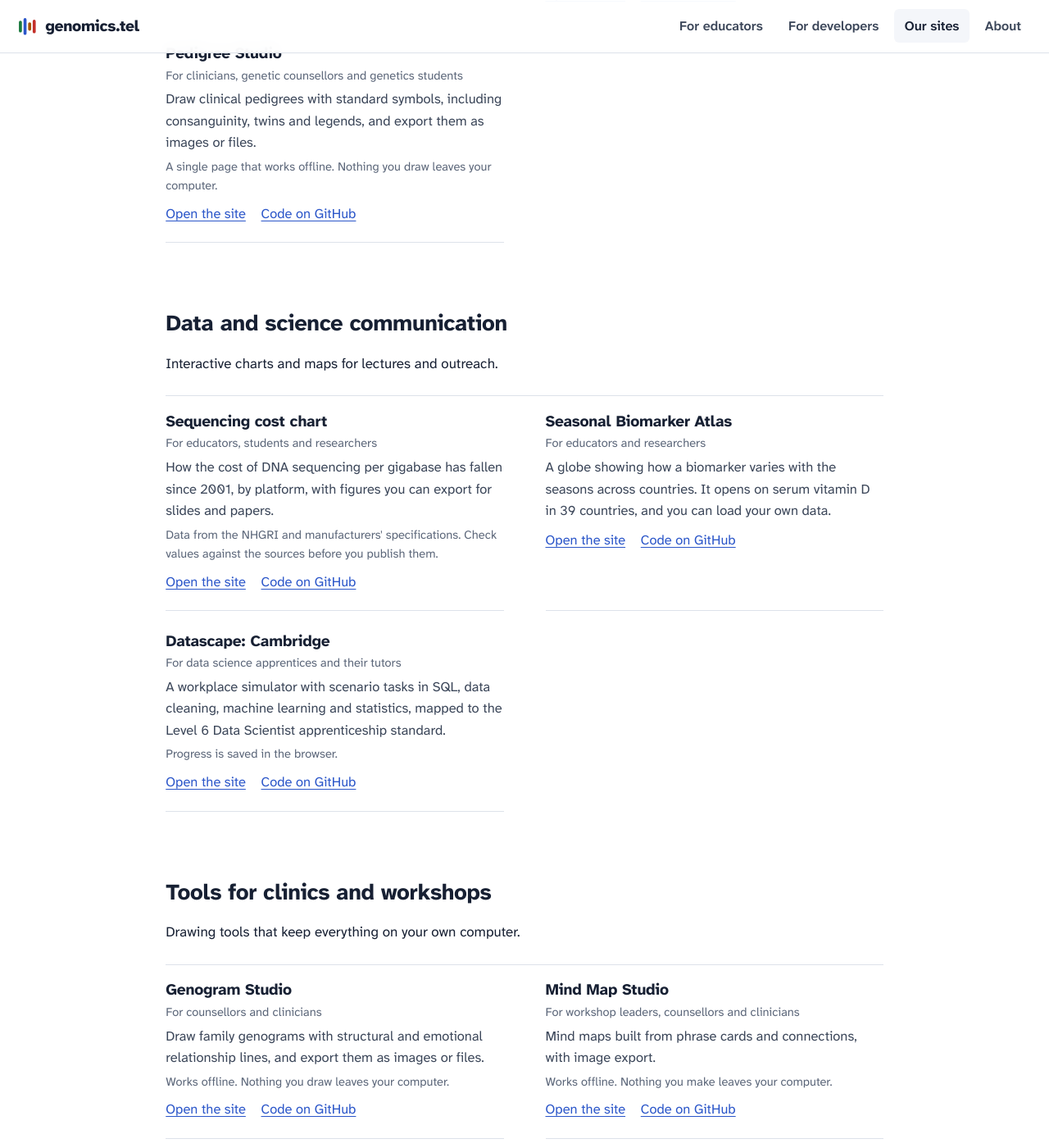
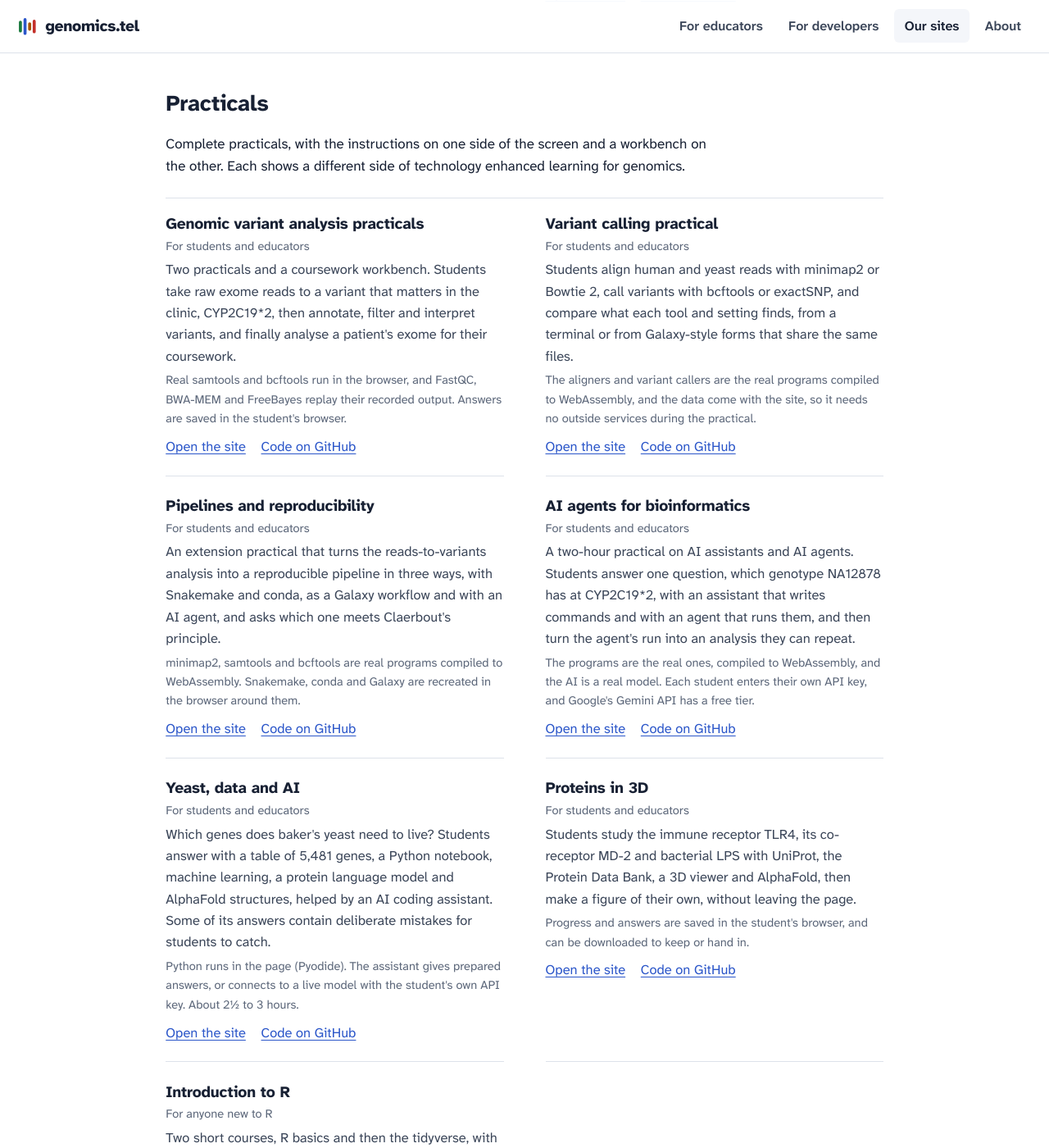
Before and after one commit to comparativechrono/genomics-tel, a Jekyll site: the page built from sites.html, in a window 1280 px wide and 1400 px high, scrolled down 1059 px. Shown: the whole window at 82% size. Built offline with Jekyll 4.4.1, drawn with Linux system fonts in a browser that asks for light colours; some of the changed text lies outside the part shown.

Commit message:
Reorganise "Our sites": add seven practicals, drop unfinished and research tools
- New "Practicals" section with the variant analysis practicals, the
  variant calling practical, pipelines and reproducibility, AI agents for
  bioinformatics, yeast data and AI, proteins in 3D and introduction to R,
  each described from its own README. The variant analysis practicals are
  also featured on the home page.
- Datascape: Cambridge has its own section, "Learning through games", as
  an example of gamified learning.
- The Genomics WebAssembly tools have their own "Code" section, with the
  full range of the 25 tools; "Teaching materials" keeps the notebooks.
- Removed Pedigree Studio (a research tool), Genogram Studio, Mind Map
  Studio, the Seasonal Biomarker Atlas and the SLURM emulator (both
  unfinished) and the whole Research section.

Co-Authored-By: Claude Opus 5.5 <noreply@anthropic.com>
Claude-Session: https://claude.ai/code/session_01J5U6K4HbsTWiALDr9rvbXZ

```diff
--- a/_data/sites.yml
+++ b/_data/sites.yml
@@ -34,16 +34,66 @@
       description: Real bioinformatics programs compiled to run in the browser, including fastp, minimap2, BWA, samtools, bcftools, Salmon and PLINK 2, with Python and R notebooks, a genome browser, a 3D structure viewer and a network viewer.
       notes: Needs an internet connection to fetch Python, R and database results.
       featured: true
-    - name: Pedigree Studio
-      url: https://pedigreestudio.xyz/
-      github: https://github.com/comparativechrono/PedigreeStudio
-      for: clinicians, genetic counsellors and genetics students
-      description: Draw clinical pedigrees with standard symbols, including consanguinity, twins and legends, and export them as images or files.
-      notes: A single page that works offline. Nothing you draw leaves your computer.
+
+- group: Practicals
+  intro: Complete practicals, with the instructions on one side of the screen and a workbench on the other. Each shows a different side of technology enhanced learning for genomics.
+  items:
+    - name: Genomic variant analysis practicals
+      url: https://comparativechrono.github.io/variant-practicals/
+      github: https://github.com/comparativechrono/variant-practicals
+      for: students and educators
+      description: Two practicals and a coursework workbench. Students take raw exome reads to a variant that matters in the clinic, CYP2C19*2, then annotate, filter and interpret variants, and finally analyse a patient's exome for their coursework.
+      notes: Real samtools and bcftools run in the browser, and FastQC, BWA-MEM and FreeBayes replay their recorded output. Answers are saved in the student's browser.
       featured: true
+    - name: Variant calling practical
+      url: https://comparativechrono.github.io/variant-lab/
+      github: https://github.com/comparativechrono/variant-lab
+      for: students and educators
+      description: Students align human and yeast reads with minimap2 or Bowtie 2, call variants with bcftools or exactSNP, and compare what each tool and setting finds, from a terminal or from Galaxy-style forms that share the same files.
+      notes: The aligners and variant callers are the real programs compiled to WebAssembly, and the data come with the site, so it needs no outside services during the practical.
+    - name: Pipelines and reproducibility
+      url: https://comparativechrono.github.io/pipelines-practical/
+      github: https://github.com/comparativechrono/pipelines-practical
+      for: students and educators
+      description: An extension practical that turns the reads-to-variants analysis into a reproducible pipeline in three ways, with Snakemake and conda, as a Galaxy workflow and with an AI agent, and asks which one meets Claerbout's principle.
+      notes: minimap2, samtools and bcftools are real programs compiled to WebAssembly. Snakemake, conda and Galaxy are recreated in the browser around them.
+    - name: AI agents for bioinformatics
+      url: https://comparativechrono.github.io/ai-agents-practical/
+      github: https://github.com/comparativechrono/ai-agents-practical
+      for: students and educators
+      description: A two-hour practical on AI assistants and AI agents. Students answer one question, which genotype NA12878 has at CYP2C19*2, with an assistant that writes commands and with an agent that runs them, and then turn the agent's run into an analysis they can repeat.
+      notes: The programs are the real ones, compiled to WebAssembly, and the AI is a real model. Each student enters their own API key, and Google's Gemini API has a free tier.
+    - name: Yeast, data and AI
+      url: https://comparativechrono.github.io/yeast-data-ai/
+      github: https://github.com/comparativechrono/yeast-data-ai
+      for: students and educators
+      description: Which genes does baker's yeast need to live? Students answer with a table of 5,481 genes, a Python notebook, machine learning, a protein language model and AlphaFold structures, helped by an AI coding assistant. Some of its answers contain deliberate mistakes for students to catch.
+      notes: Python runs in the page (Pyodide). The assistant gives prepared answers, or connects to a live model with the student's own API key. About 2½ to 3 hours.
+    - name: Proteins in 3D
+      url: https://comparativechrono.github.io/pharmacology-practical/
+      github: https://github.com/comparativechrono/pharmacology-practical
+      for: students and educators
+      description: Students study the immune receptor TLR4, its co-receptor MD-2 and bacterial LPS with UniProt, the Protein Data Bank, a 3D viewer and AlphaFold, then make a figure of their own, without leaving the page.
+      notes: Progress and answers are saved in the student's browser, and can be downloaded to keep or hand in.
+    - name: Introduction to R
+      url: https://comparativechrono.github.io/r-training/
+      github: https://github.com/comparativechrono/r-training
+      for: anyone new to R
+      description: Two short courses, R basics and then the tidyverse, with real R running in an RStudio-style workbench beside the instructions. Each course ends with a certificate to download.
+      notes: Adapted from Babraham Bioinformatics' Introduction to R (with Tidyverse) by Simon Andrews and Laura Biggins. Built on the R workbench.
+
+- group: Learning through games
+  intro: An example of gamified learning, where the course is a game with tasks to choose, experience points to earn and levels to reach.
+  items:
+    - name: "Datascape: Cambridge"
+      url: https://comparativechrono.github.io/datascape-cambridge/
+      github: https://github.com/comparativechrono/datascape-cambridge
+      for: data science apprentices and their tutors
+      description: A workplace simulator set in Cambridge. Apprentices take on scenario tasks in SQL, data cleaning, machine learning, statistics and data ethics. Each task earns experience points towards the next level, and finishing one unlocks harder ones. The tasks are mapped to the Level 6 Data Scientist apprenticeship standard.
+      notes: Progress is saved in the browser.
 
 - group: Data and science communication
-  intro: Interactive charts and maps for lectures and outreach.
+  intro: An interactive chart for lectures and outreach.
   items:
     - name: Sequencing cost chart
       url: https://comparativechrono.github.io/sequencing-cost-visualisation/
@@ -51,41 +101,10 @@
       for: educators, students and researchers
       description: How the cost of DNA sequencing per gigabase has fallen since 2001, by platform, with figures you can export for slides and papers.
       notes: Data from the NHGRI and manufacturers' specifications. Check values against the sources before you publish them.
-    - name: Seasonal Biomarker Atlas
-      url: https://comparativechrono.github.io/seasonal-biomarker-atlas/
-      github: https://github.com/comparativechrono/seasonal-biomarker-atlas
-      for: educators and researchers
-      description: A globe showing how a biomarker varies with the seasons across countries. It opens on serum vitamin D in 39 countries, and you can load your own data.
-    - name: "Datascape: Cambridge"
-      url: https://comparativechrono.github.io/datascape-cambridge/
-      github: https://github.com/comparativechrono/datascape-cambridge
-      for: data science apprentices and their tutors
-      description: A workplace simulator with scenario tasks in SQL, data cleaning, machine learning and statistics, mapped to the Level 6 Data Scientist apprenticeship standard.
-      notes: Progress is saved in the browser.
 
-- group: Tools for clinics and workshops
-  intro: Drawing tools that keep everything on your own computer.
+- group: Teaching materials
+  intro: Notebooks for courses. These live on GitHub rather than as websites.
   items:
-    - name: Genogram Studio
-      url: https://comparativechrono.github.io/GenogramStudio/
-      github: https://github.com/comparativechrono/GenogramStudio
-      for: counsellors and clinicians
-      description: Draw family genograms with structural and emotional relationship lines, and export them as images or files.
-      notes: Works offline. Nothing you draw leaves your computer.
-    - name: Mind Map Studio
-      url: https://comparativechrono.github.io/MindMapStudio/
-      github: https://github.com/comparativechrono/MindMapStudio
-      for: workshop leaders, counsellors and clinicians
-      description: Mind maps built from phrase cards and connections, with image export.
-      notes: Works offline. Nothing you make leaves your computer.
-
-- group: Teaching materials and code
-  intro: Notebooks and software for courses. These live on GitHub rather than as websites.
-  items:
-    - name: SLURM emulator
-      github: https://github.com/comparativechrono/SLURM_Emulator_Teaching_Package
-      for: students and HPC trainers
-      description: Practise writing, submitting and managing SLURM jobs on your own computer before you use a real cluster. Comes with a practical notebook.
     - name: Computational biology notebooks
       github: https://github.com/comparativechrono/computational_biology_notebooks
       for: students
@@ -98,22 +117,12 @@
       github: https://github.com/comparativechrono/Principles-of-Data-Science
       for: students
       description: Weekly notebooks to go with the textbook Principles of Data Science.
+
+- group: Code
+  intro: Software that you can build into your own teaching sites.
+  items:
     - name: Genomics WebAssembly tools
       github: https://github.com/comparativechrono/genomics-wasm
       for: developers
-      description: Bioinformatics programs such as BWA, minimap2, HISAT2, Salmon, kallisto, FreeBayes and PLINK 2 compiled to run in a web browser, each tested against the original program. The Bioinformatics workbench runs on them.
-
-- group: Research
-  intro: Our research group and the tools that come out of its work.
-  items:
-    - name: Chronomic Medicine Group
-      url: https://comparativechrono.org/
-      github: https://github.com/comparativechrono/ChronomicMedicine
-      for: everyone
-      description: Our research group's website, with our projects, publications and software.
-    - name: Cardiac Drug Plotter
-      url: https://chronomics.shinyapps.io/CardiacDrugPlotter/
-      github: https://github.com/comparativechrono/CardiacDrugPlotter
-      for: researchers and trial designers
-      description: Plots the daily peak of a drug target against an idealised QT-interval curve, to help choose when to take measurements in trials.
-      notes: A Shiny app, so it can take a few seconds to start.
+      description: Bioinformatics programs compiled to WebAssembly for web browsers and Node.js, 25 in all, among them BWA, minimap2, HISAT2, Salmon, kallisto, StringTie, FreeBayes, Kraken2, MACS3, Primer3 and PLINK 2, with DESeq2 through webR. Each is a separate package with a JavaScript API, tested against the original program.
+      notes: The tools run the real algorithms rather than replaying saved results. The Bioinformatics workbench is built on them.
--- a/sites.html
+++ b/sites.html
@@ -1,7 +1,7 @@
 ---
 title: Our sites
-description: Teaching sites, tools and course materials made by Tim Hearn and the Chronomic Medicine Group, with links to each site and its code.
-lede: Teaching sites, tools and course materials we have made. They are all free to use, and the code for each is on GitHub.
+description: Teaching sites, practicals, course materials and code made by Tim Hearn and the Chronomic Medicine Group, with links to each site and its code.
+lede: Teaching sites, practicals, course materials and code we have made. They are all free to use, and the code for each is on GitHub.
 permalink: /sites/
 ---
 {%- for group in site.data.sites %}
```
